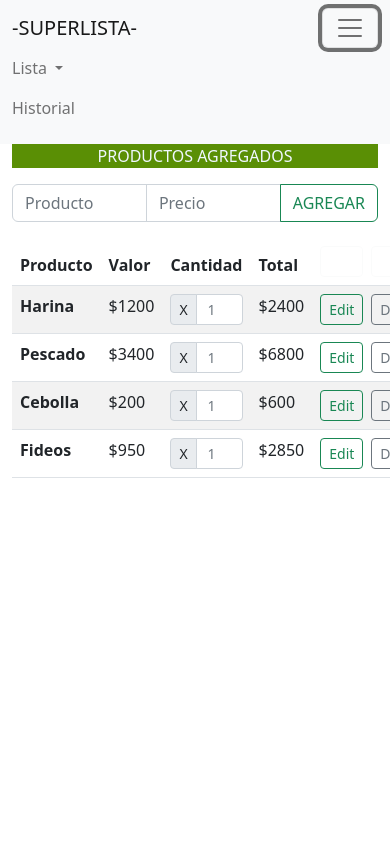
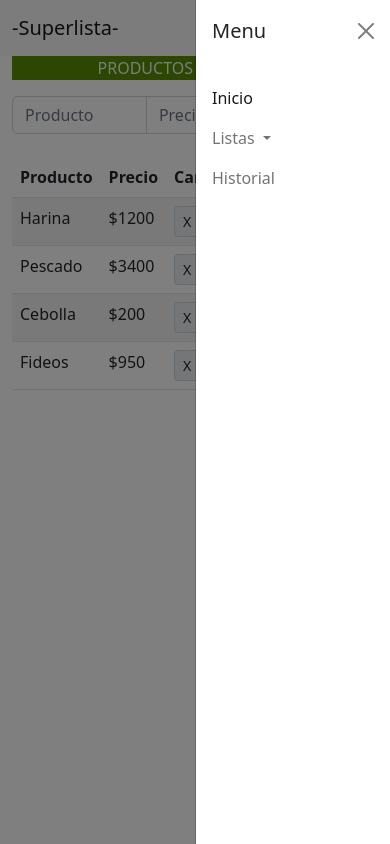
Before and after one commit to LeoYab/JavaScritp, a website: page index.html in a window 390 px wide. Both pictures are taken after a click on the button 350 px from the left and 28 px from the top of the page. Shown: the top 844 px of the page. Drawn offline with nearby package versions, Linux system fonts and the light colour scheme.

Commit message:
Se modifica menu

```diff
--- a/index.html
+++ b/index.html
@@ -1,5 +1,5 @@
 <!DOCTYPE html>
-<html lang="en">
+<html lang="es">
 
 <head>
   <meta charset="UTF-8">
@@ -13,38 +13,55 @@
 
 <body>
   <header>
-    <nav class="navbar navbar-expand-lg bg-light">
+    <nav class="navbar bg-light navbar-expand-lg">
       <div class="container-fluid">
-        <a class="navbar-brand" href="#">-SUPERLISTA-</a>
-        <button class="navbar-toggler" type="button" data-bs-toggle="collapse" data-bs-target="#navbarSupportedContent"
-          aria-controls="navbarSupportedContent" aria-expanded="false" aria-label="Toggle navigation">
+        <a class="navbar-brand" href="#">-Superlista-</a>
+        <button class="navbar-toggler" type="button" data-bs-toggle="offcanvas" data-bs-target="#offcanvasNavbar" aria-controls="offcanvasNavbar">
           <span class="navbar-toggler-icon"></span>
         </button>
-        <div class="collapse navbar-collapse" id="navbarSupportedContent">
-          <ul class="navbar-nav me-auto mb-2 mb-lg-0">
+        <div class="offcanvas offcanvas-end w-50" tabindex="-1" id="offcanvasNavbar" aria-labelledby="offcanvasNavbarLabel">
+          <div class="offcanvas-header">
+            <h5 class="offcanvas-title" id="offcanvasNavbarLabel">Menu</h5>
+            <button type="button" class="btn-close" data-bs-dismiss="offcanvas" aria-label="Close"></button>
+          </div>
+          <div class="offcanvas-body">
+            <ul class="navbar-nav justify-content-end flex-grow-1 pe-3">
+              <li class="nav-item">
+                <a class="nav-link active" aria-current="page" href="#">Inicio</a>
+              </li>
               <li class="nav-item dropdown">
-              <a class="nav-link dropdown-toggle" href="#" role="button" data-bs-toggle="dropdown"
-                aria-expanded="false">
-                Lista
+                <a class="nav-link dropdown-toggle" href="#" role="button" data-bs-toggle="dropdown" aria-expanded="false">
+                  Listas
                 </a>
                 <ul class="dropdown-menu">
                   <li><a class="dropdown-item" href="#">Mis Listas</a></li>
-                <li><a class="dropdown-item" href="#">Agregar nueva</a></li>
+                  <hr class="dropdown-divider">
+                  <li><a class="dropdown-item" href="#">Agregar Lista</a></li>
+                  <li>
+                  </li>
                 </ul>
               </li>
+
               <li class="nav-item">
-              <a class="nav-link" href="#">Historial
-              </a>
+                <a class="nav-link" href="#">Historial</a>
               </li>
+
+
+
+
             </ul>
+
+          </div>
         </div>
       </div>
     </nav>
+
   </header>
 
   <main class="container-fluid container-md">
     <div class="barraLista">
-      <p class="text-center">PRODUCTOS AGREGADOS<p>
+      <p class="text-center">PRODUCTOS AGREGADOS
+      <p>
     </div>
     <div class="input-group mb-3">
       <input type="text" class="form-control" placeholder="Producto" aria-label="Recipient's username"
@@ -58,7 +75,7 @@
       <thead>
         <tr>
           <th scope="col">Producto</th>
-          <th scope="col">Valor</th>
+          <th scope="col">Precio</th>
           <th scope="col">Cantidad</th>
           <th scope="col">Total</th>
           <th scope="col">
@@ -72,7 +89,7 @@
 
       <tbody>
         <tr>
-          <th scope="row">Harina</th>
+          <td>Harina</td>
           <td>$1200</td>
           <td class="canti">
             <div class="input-group input-group-sm ">
@@ -89,7 +106,7 @@
           </td>
         </tr>
         <tr>
-          <th scope="row">Pescado</th>
+          <td>Pescado</td>
           <td>$3400</td>
           <td class="canti">
             <div class="input-group input-group-sm">
@@ -106,7 +123,7 @@
           </td>
         </tr>
         <tr>
-          <th scope="row">Cebolla</th>
+          <td>Cebolla</td>
           <td>$200</td>
           <td class="canti">
             <div class="input-group input-group-sm">
@@ -123,7 +140,7 @@
           </td>
         </tr>
         <tr>
-          <th scope="row">Fideos</th>
+          <td>Fideos</td>
           <td>$950</td>
           <td class="canti">
             <div class="input-group input-group-sm">
@@ -142,84 +159,6 @@
       </tbody>
     </table>
 
-    <!-- <ul class="list-group row">
-
-      <li class="list-group-item d-flex justify-content-between align-items-center fw-semibold">
-        <p class="tabla mb-0 col-2">Producto</p>
-        <p class="tabla mb-0 col-2">Valor</p>
-
-          <p class="tabla mb-0 col-2">Cantidad</p>
-          <p class="tabla mb-0 col-2">Total</p>
-
-          <div class="d-flex justify-content-end gap-2">
-            <button class="btn btn-sm  btn-outline-light disabled text-white" type="submit">Edit</button>
-            <button class="btn btn-sm  btn-outline-light disabled text-white" type="submit">Del</button>
-          </div>
-
-      </li>
-
-
-      <li class="list-group-item d-flex justify-content-between align-items-center">
-        <p class="mb-0 col-2">Harina</p>
-        <p class="mb-0 col-2">$1200</p>
-        <div class="input-group input-group-sm canti">
-          <span class="input-group-text" id="basic-addon1">X</span>
-          <input type="number" class="form-control text-center" placeholder="1" aria-describedby="basic-addon1">
-        </div>
-        <p class="mb-0 col-2">$2400</p>
-        <div class="d-flex justify-content-end gap-2">
-          <button class="btn btn-sm btn-outline-success" type="submit">Edit</button>
-          <button class="btn btn-sm btn btn-outline-secondary" type="submit">Del</button>
-        </div>
-      </li>
-
-
-      <li class="list-group-item d-flex justify-content-between align-items-center">
-        <p class="mb-0 col-2">Pescado</p>
-        <p class="mb-0 col-2">$3400</p>
-        <div class="input-group input-group-sm canti">
-          <span class="input-group-text" id="basic-addon1">X</span>
-          <input type="number" class="form-control text-center" placeholder="1" aria-describedby="basic-addon1">
-        </div>
-        <p class="mb-0 col-2">$6800</p>
-        <div class="d-flex justify-content-end gap-2">
-          <button class="btn btn-sm btn-outline-success" type="submit">Edit</button>
-          <button class="btn btn-sm btn-outline-secondary" type="submit">Del</button>
-        </div>
-      </li>
-
-
-      <li class="list-group-item d-flex justify-content-between align-items-center">
-        <p class="mb-0 col-2">Cebolla</p>
-        <p class="mb-0 col-2">$200</p>
-        <div class="input-group input-group-sm canti">
-          <span class="input-group-text" id="basic-addon1">X</span>
-          <input type="number" class="form-control text-center" placeholder="1" aria-describedby="basic-addon1">
-        </div>
-        <p class="mb-0 col-2">$600</p>
-        <div class="d-flex justify-content-end gap-2">
-          <button class="btn btn-sm btn-outline-success" type="submit">Edit</button>
-          <button class="btn btn-sm btn-outline-secondary" type="submit">Del</button>
-        </div>
-      </li>
-
-
-      <li class="list-group-item d-flex justify-content-between align-items-center">
-        <p class="mb-0 col-2">Fideos</p>
-        <p class="mb-0 col-2">$950</p>
-        <div class="input-group input-group-sm canti">
-          <span class="input-group-text" id="basic-addon1">X</span>
-          <input type="number" class="form-control text-center" placeholder="1" aria-describedby="basic-addon1">
-        </div>
-        <p class="mb-0 col-2">$2850</p>
-        <div class="d-flex justify-content-end gap-2">
-          <button class="btn btn-sm btn-outline-success" type="submit">Edit</button>
-          <button class="btn btn-sm btn-outline-secondary" type="submit">Del</button>
-        </div>
-      </li>
-
-
-    </ul> -->
   </main>
   <script src="./js/main.js"></script>
   <script src="https://cdn.jsdelivr.net/npm/bootstrap@5.2.0/dist/js/bootstrap.bundle.min.js"
--- a/sass/styles.scss
+++ b/sass/styles.scss
@@ -3,6 +3,7 @@
     padding: 0;
     box-sizing: border-box;
 }
+
 
 .barraLista {
     background-color: rgb(90, 143, 5);
```
Also changed, not shown: js/main.js (+17 -0 lines). Lines whose indentation alone changed are shown as unchanged.
